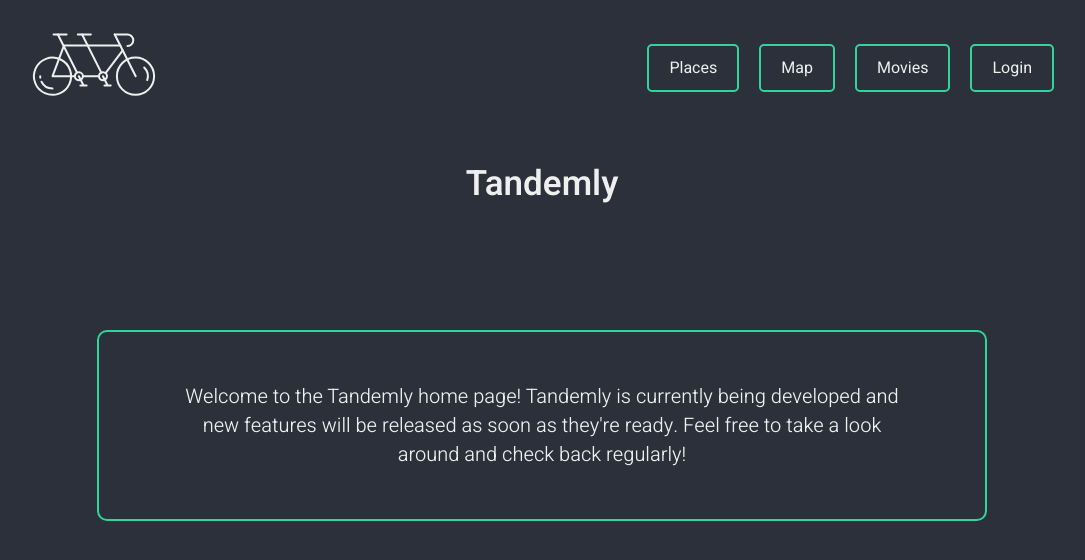
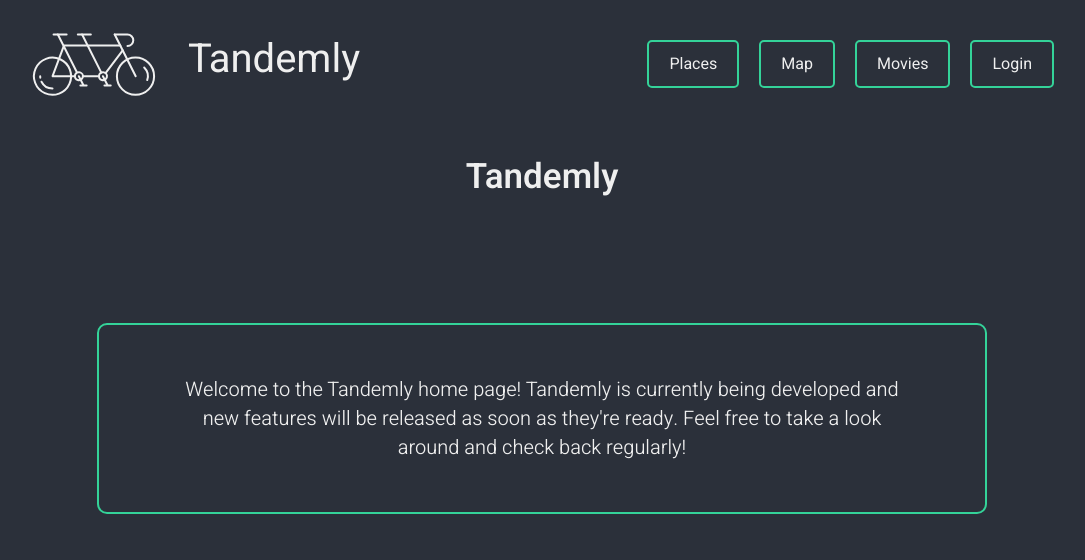
Before and after one commit to Keo222/tandemly, a Next.js app: page / in a window 1280 px wide. Shown: the top 560 px of the page, without its empty margins (98-1183 px from the left). Built offline with nearby package versions, Linux system fonts and the light colour scheme; no server answers; what @googlemaps/react-wrapper would draw is missing.

Commit message:
Added app name in navbar

```diff
--- a/components/generic/navbar/Navbar.tsx
+++ b/components/generic/navbar/Navbar.tsx
@@ -28,6 +28,18 @@ const NavLinks = styled.div`
   gap: 2rem;
 `;
 
+const LogoAndHeaderLink = styled.a`
+  display: flex;
+  justify-content: center;
+`;
+
+const NavHeader = styled.p`
+  display: inline-block;
+  padding-left: 3rem;
+  font-size: 4rem;
+  margin-block: 3rem;
+`;
+
 const WelcomeMsg = styled.h5``;
 
 const Navbar = () => {
@@ -35,9 +47,10 @@ const Navbar = () => {
   return (
     <Nav>
       <Link href="/">
-        <a>
+        <LogoAndHeaderLink>
           <Image src={tandemlyLogo} alt="Tandemly logo" />
-        </a>
+          <NavHeader>Tandemly</NavHeader>
+        </LogoAndHeaderLink>
       </Link>
       <NavLinks>
         <LinkButton text="Places" url="/places" />
```
